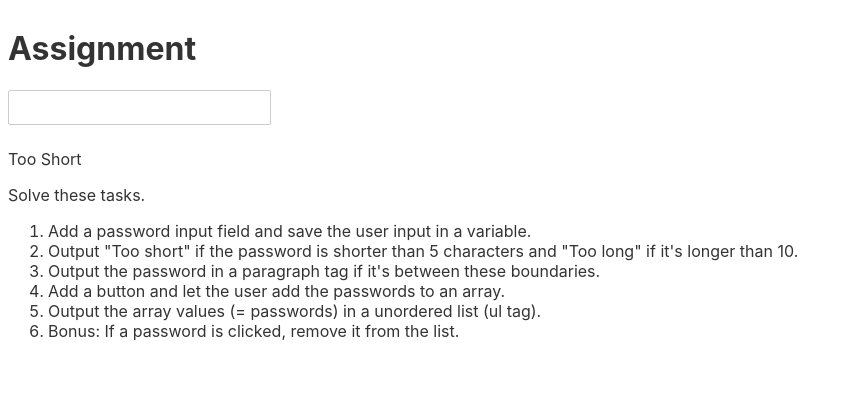
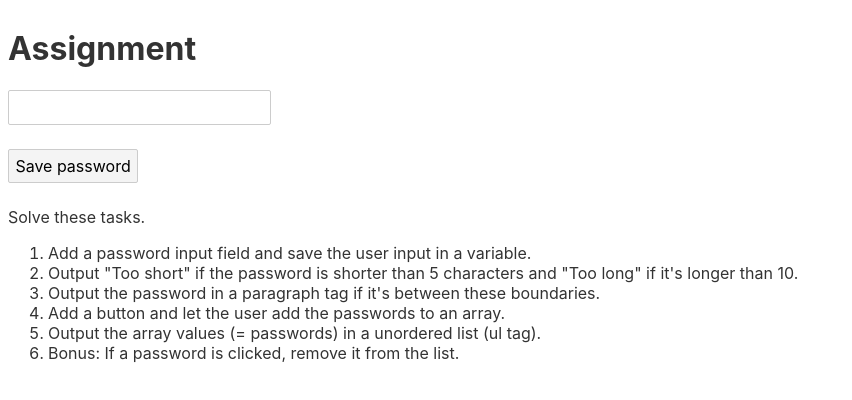
Before and after one commit to sahilmob/svelte-course-conditionals-loops-assignment, a Svelte app: page / in a window 1280 px wide. Shown: the top 400 px of the page, without its empty margins (0-852 px from the left). Built offline with nearby package versions, Linux system fonts and the light colour scheme.

Commit message:
save password on button click

```diff
--- a/src/App.svelte
+++ b/src/App.svelte
@@ -1,18 +1,25 @@
 <script>
   let password = "";
+  let passwords = [];
+
+  function savePassword() {
+    passwords = [...passwords, password];
+    password = "";
+  }
 </script>
 
 <h1>Assignment</h1>
 
 <input type="password" bind:value={password} />
 
-{#if password.length < 5}
+{#if password.length < 5 && password.length > 0}
   <p>Too Short</p>
 {:else if password.length > 10}
   <p>Too Long</p>
 {:else}
   <p>{password}</p>
 {/if}
+<button on:click={savePassword}>Save password</button>
 
 <p>Solve these tasks.</p>
 
```
